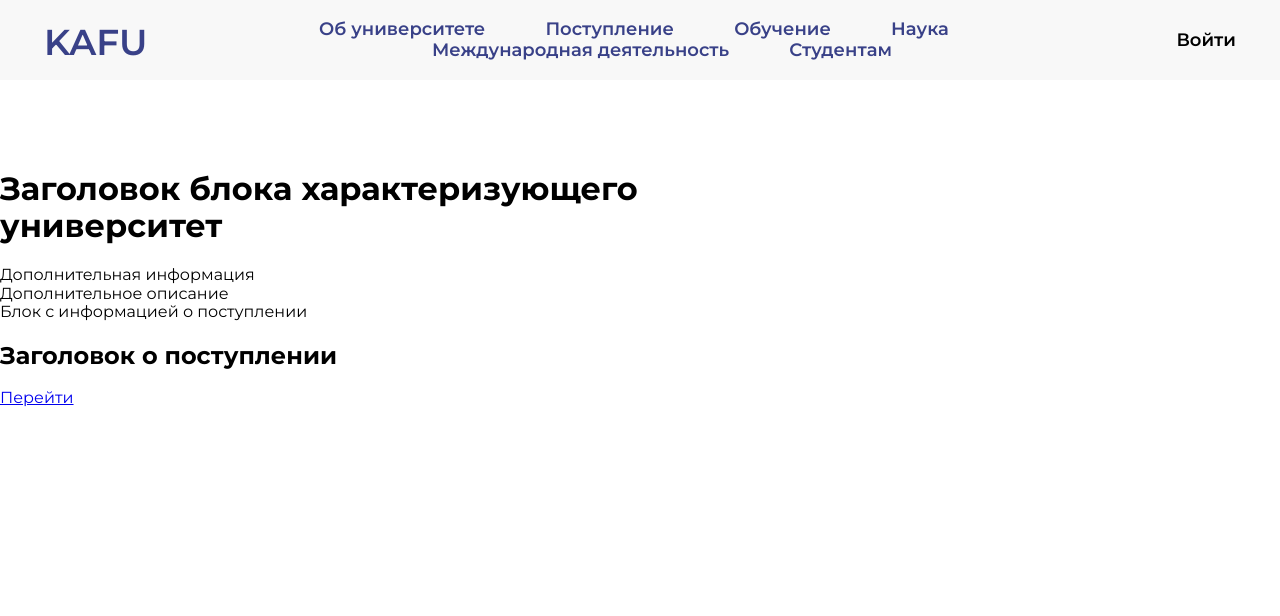
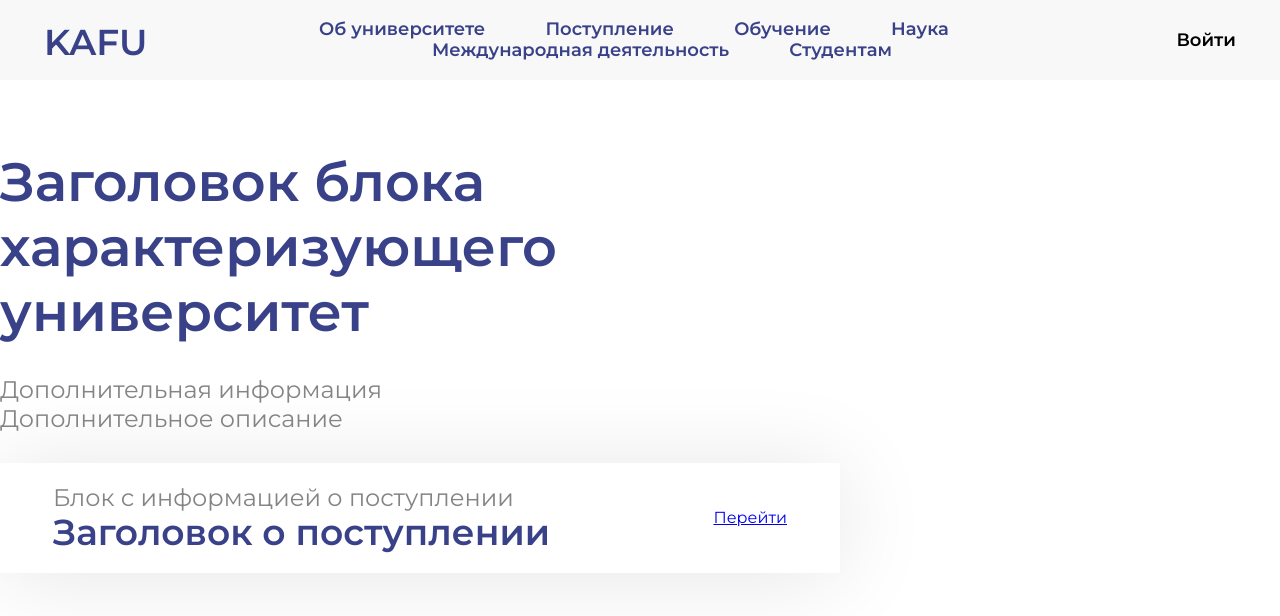
Before and after one commit to wolfsmensch/kafu-front, a plain HTML site: page index.html in a window 1280 px wide. Shown: the top 616 px of the page. Drawn offline with nearby package versions, Linux system fonts and the light colour scheme; files that its build step writes are made by us from their sources; placeholder pictures from the web are drawn by us.

Commit message:
Доработан блок заголовка

```diff
--- a/index.html
+++ b/index.html
@@ -42,10 +42,12 @@
         <div class="content">
 
             <div class="grid-cell-11 title-box">
-                <h1 class="title">Заголовок блока характеризующего университет</h1>
+                <h1>Заголовок блока характеризующего университет</h1>
                 <div class="desc">
-                    Дополнительная информация<br>
-                    Дополнительное описание
+                    <p>
+                        Дополнительная информация <br>
+                        Дополнительное описание
+                    </p>
                 </div>
                 <div class="admission">
                     <div class="section">
--- a/scss/index.scss
+++ b/scss/index.scss
@@ -1,3 +1,6 @@
+$main-color: #394188;
+$text-secondary-color: #848484;
+
 .index-page .content {
     display: grid;
 
@@ -20,4 +23,60 @@
             grid-area: $area;
         }
     }
+
+    .title-box {
+        h1 {
+            color: $main-color;
+            margin: 0;
+
+            font: {
+                size: 54px;
+                weight: 600;
+            }
+
+            line-height: 65px;
+        }
+
+        @mixin secondary-text {
+            color: $text-secondary-color;
+            font: {
+                size: 24px;
+                weight: 400;
+            }
+            line-height: 29px;
+        }
+
+        .desc {
+            @include secondary-text();
+
+            p {
+                margin: 30px 0;
+            }
+        }
+
+        .admission {
+            display: flex;
+            flex-direction: row;
+            justify-content: space-between;
+            align-items: center;
+
+            padding: 20px 53px;
+            margin-left: auto;
+            box-shadow: 0px 4px 90px rgba(0, 0, 0, .1);
+
+            .desc {
+                @include secondary-text();
+            }
+
+            h2 {
+                color: $main-color;
+                margin: 0;
+
+                font: {
+                    size: 36px;
+                    weight: 600;
+                }
+            }
+        }
+    }
 }
```
